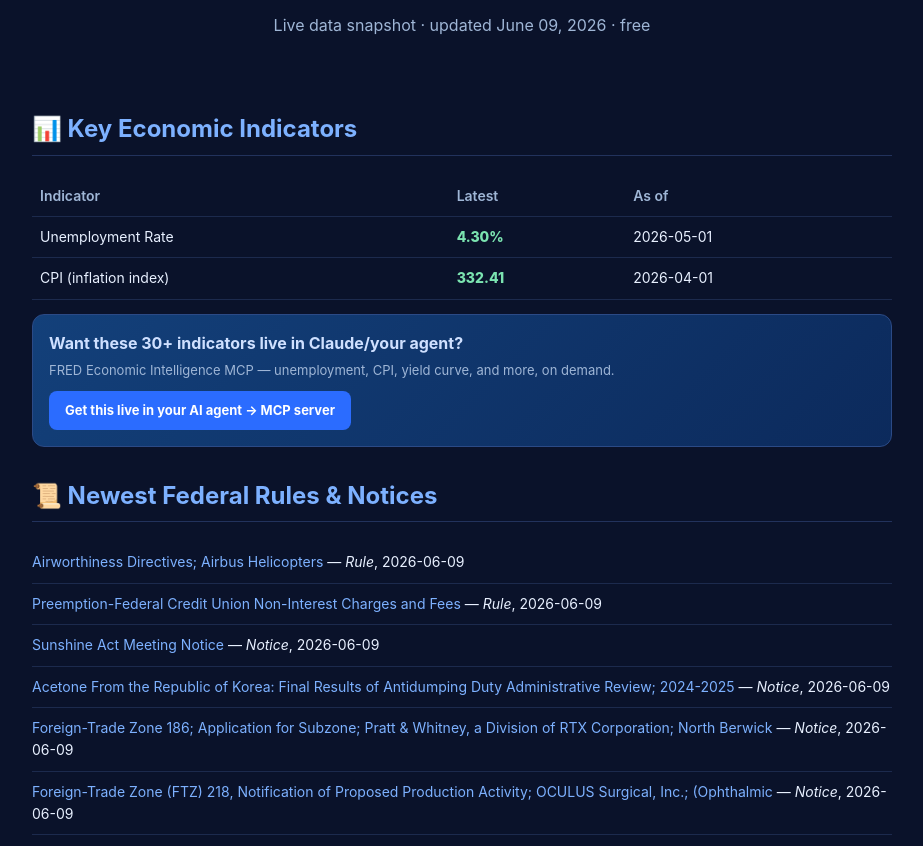
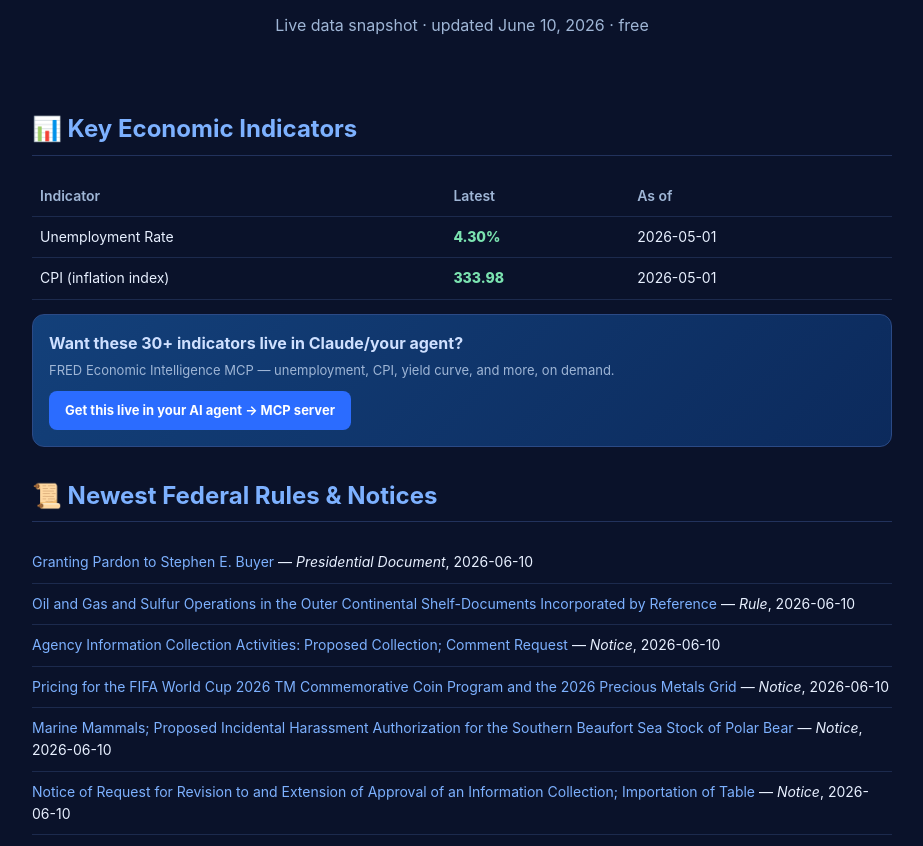
Before and after one commit to Azreus1991/us-data-intelligence, a plain HTML site: page index.html in a window 1280 px wide. Shown: the part 86-932 px from the top of the page, without its empty margins (178-1101 px from the left). Drawn offline with Linux system fonts and the light colour scheme.

Commit message:
Update intelligence digest 2026-06-10

```diff
--- a/index.html
+++ b/index.html
@@ -1,6 +1,6 @@
 <!DOCTYPE html><html lang="en"><head><meta charset="UTF-8"/>
 <meta name="viewport" content="width=device-width, initial-scale=1.0"/>
-<title>US Economic & Regulatory Intelligence — Live Data Snapshot (June 09, 2026)</title>
+<title>US Economic & Regulatory Intelligence — Live Data Snapshot (June 10, 2026)</title>
 <meta name="description" content="Daily snapshot of US economic indicators (unemployment, CPI, fed funds, yield curve), newest federal rules, and latest FDA recalls. Updated daily, free."/>
 <link rel="canonical" href="https://azreus1991.github.io/us-data-intelligence/"/>
 <style>body{font-family:-apple-system,Arial,sans-serif;background:#0a122a;color:#e8f0ff;margin:0;line-height:1.6}
@@ -11,19 +11,19 @@ th{color:#9fb6d6;font-weight:600}.v{font-weight:800;color:#7be3b0}.li{padding:9p
 .cta{background:linear-gradient(135deg,#13407a,#0c2a5c);border:1px solid #2b4a86;border-radius:12px;padding:16px;margin:14px 0}.cta b{color:#cfe0ff}.cta p{color:#9fb6d6;font-size:13px;margin:4px 0 10px}.cta a{color:#fff;background:#2b6cff;padding:9px 16px;border-radius:8px;text-decoration:none;font-weight:700;font-size:13px;display:inline-block}
 footer{text-align:center;color:#5f7196;font-size:12px;padding:30px}</style></head><body>
 <div class="wrap"><header><h1>US Economic & Regulatory Intelligence</h1>
-<p>Live data snapshot · updated June 09, 2026 · free</p></header>
+<p>Live data snapshot · updated June 10, 2026 · free</p></header>
 <h2>📊 Key Economic Indicators</h2><table><tr><th>Indicator</th><th>Latest</th><th>As of</th></tr>
 <tr><td>Unemployment Rate</td><td class="v">4.30%</td><td>2026-05-01</td></tr>
-<tr><td>CPI (inflation index)</td><td class="v">332.41</td><td>2026-04-01</td></tr>
+<tr><td>CPI (inflation index)</td><td class="v">333.98</td><td>2026-05-01</td></tr>
 </table>
 <div class="cta"><b>Want these 30+ indicators live in Claude/your agent?</b><p>FRED Economic Intelligence MCP — unemployment, CPI, yield curve, and more, on demand.</p><a href="https://apify.com/andrew_avina/fred-economic-mcp?ref=intel" target="_blank" rel="noopener">Get this live in your AI agent → MCP server</a></div>
 <h2>📜 Newest Federal Rules &amp; Notices</h2>
-<div class="li"><a href="https://www.federalregister.gov/documents/2026/06/09/2026-11560/airworthiness-directives-airbus-helicopters" target="_blank" rel="noopener">Airworthiness Directives; Airbus Helicopters</a> — <i>Rule</i>, 2026-06-09</div>
-<div class="li"><a href="https://www.federalregister.gov/documents/2026/06/09/2026-11559/preemption-federal-credit-union-non-interest-charges-and-fees" target="_blank" rel="noopener">Preemption-Federal Credit Union Non-Interest Charges and Fees</a> — <i>Rule</i>, 2026-06-09</div>
-<div class="li"><a href="https://www.federalregister.gov/documents/2026/06/09/2026-11551/sunshine-act-meeting-notice" target="_blank" rel="noopener">Sunshine Act Meeting Notice</a> — <i>Notice</i>, 2026-06-09</div>
-<div class="li"><a href="https://www.federalregister.gov/documents/2026/06/09/2026-11549/acetone-from-the-republic-of-korea-final-results-of-antidumping-duty-administrative-review-2024-2025" target="_blank" rel="noopener">Acetone From the Republic of Korea: Final Results of Antidumping Duty Administrative Review; 2024-2025</a> — <i>Notice</i>, 2026-06-09</div>
-<div class="li"><a href="https://www.federalregister.gov/documents/2026/06/09/2026-11548/foreign-trade-zone-186-application-for-subzone-pratt-and-whitney-a-division-of-rtx-corporation-north" target="_blank" rel="noopener">Foreign-Trade Zone 186; Application for Subzone; Pratt & Whitney, a Division of RTX Corporation; North Berwick</a> — <i>Notice</i>, 2026-06-09</div>
-<div class="li"><a href="https://www.federalregister.gov/documents/2026/06/09/2026-11547/foreign-trade-zone-ftz-218-notification-of-proposed-production-activity-oculus-surgical-inc" target="_blank" rel="noopener">Foreign-Trade Zone (FTZ) 218, Notification of Proposed Production Activity; OCULUS Surgical, Inc.; (Ophthalmic</a> — <i>Notice</i>, 2026-06-09</div>
+<div class="li"><a href="https://www.federalregister.gov/documents/2026/06/10/2026-11741/granting-pardon-to-stephen-e-buyer" target="_blank" rel="noopener">Granting Pardon to Stephen E. Buyer</a> — <i>Presidential Document</i>, 2026-06-10</div>
+<div class="li"><a href="https://www.federalregister.gov/documents/2026/06/10/2026-11648/oil-and-gas-and-sulfur-operations-in-the-outer-continental-shelf-documents-incorporated-by-reference" target="_blank" rel="noopener">Oil and Gas and Sulfur Operations in the Outer Continental Shelf-Documents Incorporated by Reference</a> — <i>Rule</i>, 2026-06-10</div>
+<div class="li"><a href="https://www.federalregister.gov/documents/2026/06/10/2026-11647/agency-information-collection-activities-proposed-collection-comment-request" target="_blank" rel="noopener">Agency Information Collection Activities: Proposed Collection; Comment Request</a> — <i>Notice</i>, 2026-06-10</div>
+<div class="li"><a href="https://www.federalregister.gov/documents/2026/06/10/2026-11646/pricing-for-the-fifa-world-cup-2026-tm-commemorative-coin-program-and-the-2026-precious-metals-grid" target="_blank" rel="noopener">Pricing for the FIFA World Cup 2026 TM Commemorative Coin Program and the 2026 Precious Metals Grid</a> — <i>Notice</i>, 2026-06-10</div>
+<div class="li"><a href="https://www.federalregister.gov/documents/2026/06/10/2026-11645/marine-mammals-proposed-incidental-harassment-authorization-for-the-southern-beaufort-sea-stock-of" target="_blank" rel="noopener">Marine Mammals; Proposed Incidental Harassment Authorization for the Southern Beaufort Sea Stock of Polar Bear</a> — <i>Notice</i>, 2026-06-10</div>
+<div class="li"><a href="https://www.federalregister.gov/documents/2026/06/10/2026-11644/notice-of-request-for-revision-to-and-extension-of-approval-of-an-information-collection-importation" target="_blank" rel="noopener">Notice of Request for Revision to and Extension of Approval of an Information Collection; Importation of Table</a> — <i>Notice</i>, 2026-06-10</div>
 <div class="cta"><b>Track every new federal rule automatically</b><p>Federal Register MCP — rules, proposed rules, and executive orders for your agent.</p><a href="https://apify.com/andrew_avina/federal-register-mcp?ref=intel" target="_blank" rel="noopener">Get this live in your AI agent → MCP server</a></div>
 <h2>⚠️ Latest FDA Drug Recalls</h2>
 <div class="li"><b>Nicotine Transdermal System Patch, 14 mg, 14 patches per box, Aveva, Distributed by: RUGBY</b> — AVEVA Drug Delivery Systems, Inc.<br><span style="color:#9fb6d6">Failed Impurities/Degradation Specifications: Elevated levels of oxidative-related impurities, exceeding shelf-life spec (20260603)</span></div>
```
